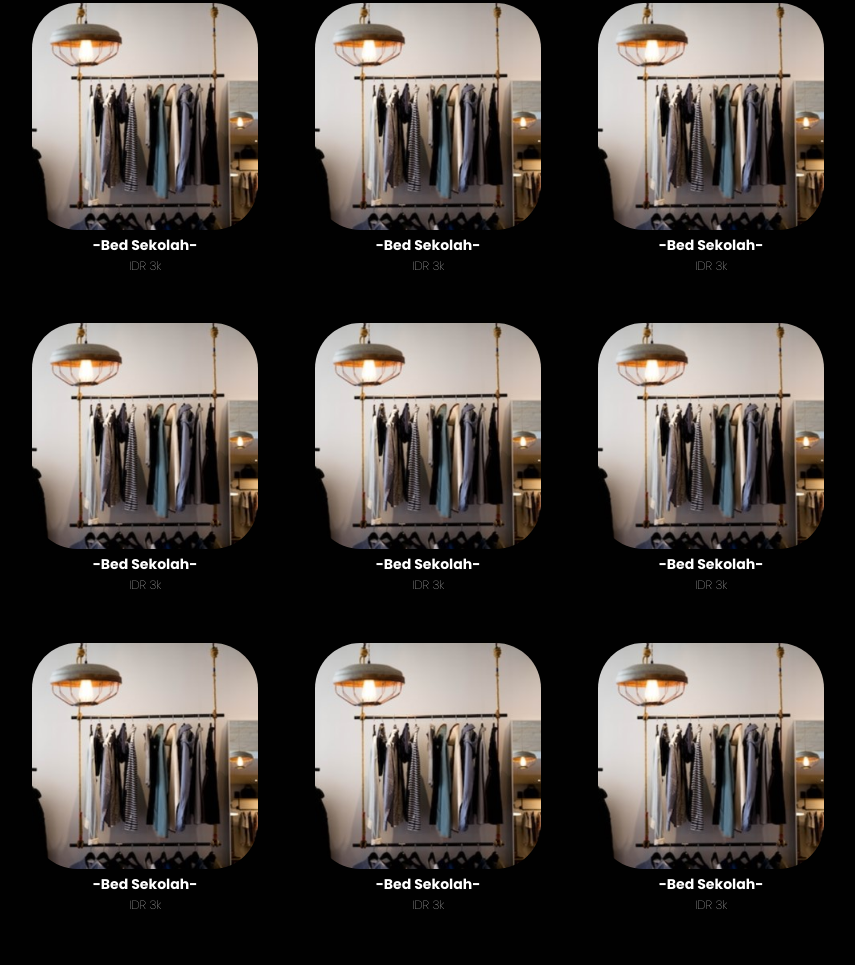
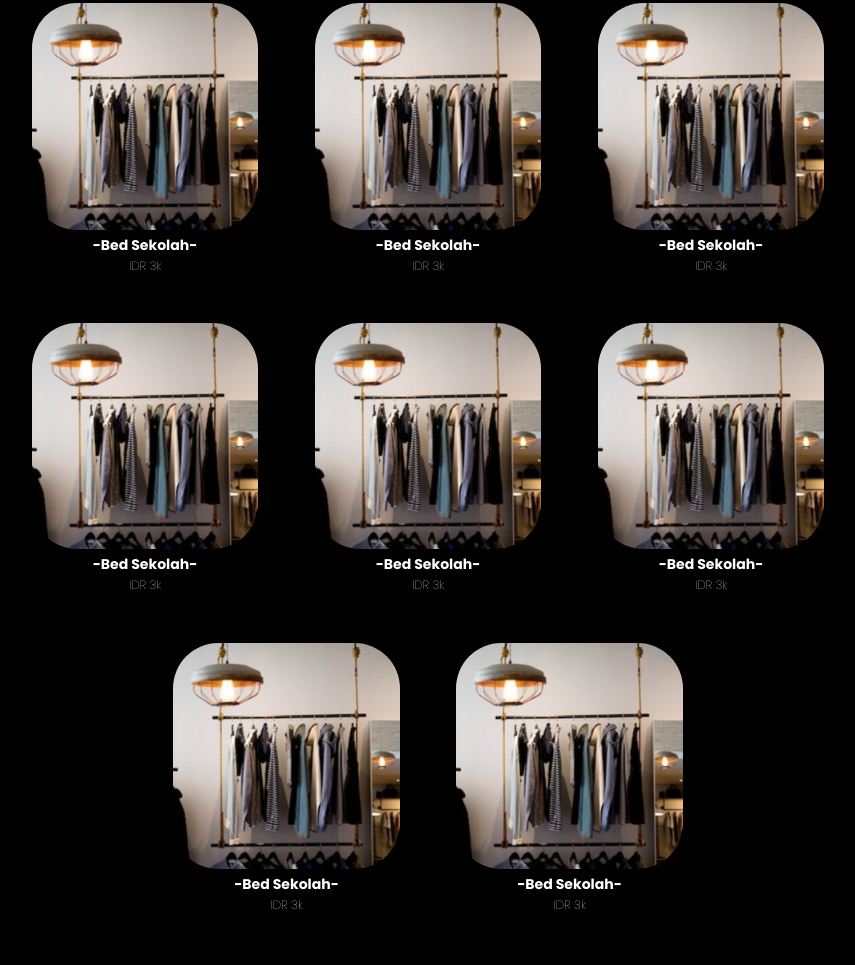
Before and after one commit to vernandohian345/Bordir-Bu-Yati, a plain HTML site: page index.html in a window 1280 px wide. Shown: the part 1706-2671 px from the top of the page, without its empty margins (212-1067 px from the left). Drawn offline with nearby package versions, Linux system fonts and the light colour scheme.

Commit message:
web portofolio usaha

```diff
--- a/css/style.css
+++ b/css/style.css
@@ -147,7 +147,7 @@ body {
 
 .hero .content {
   padding: 1.4rem 7%;
-  max-width: 70rem;
+  max-width: 75rem;
 }
 
 .hero .content h1 {
--- a/index.html
+++ b/index.html
@@ -68,7 +68,7 @@
 
       <div class="row">
         <div class="about-img">
-          <img src="/IMG/small-img.jpg" alt="Tentang Kami" />
+          <img src="/IMG/tentang kami.jpg" alt="Tentang Kami" />
         </div>
         <div class="content">
           <h3>Kami Menyediakan Apa Saja?</h3>
@@ -96,50 +96,44 @@
 
       <div class="row">
         <div class="menu-card">
-          <img src="/IMG/MENU/1.jpg" alt="Bed Sekolah" />
+          <img src="/IMG/1.jpg" alt="Bed Sekolah" />
           <h3 class="Menu-card-title">-Bed Sekolah-</h3>
           <p class="menu-card-price">IDR 3k</p>
       </div>
         <div class="menu-card">
-          <img src="/IMG/MENU/1.jpg" alt="Bed Sekolah" />
+          <img src="/IMG/1.jpg" alt="Bed Sekolah" />
           <h3 class="Menu-card-title">-Bed Sekolah-</h3>
           <p class="menu-card-price">IDR 3k</p>
       </div>
         <div class="menu-card">
-          <img src="/IMG/MENU/1.jpg" alt="Bed Sekolah" />
+          <img src="/IMG/1.jpg" alt="Bed Sekolah" />
           <h3 class="Menu-card-title">-Bed Sekolah-</h3>
           <p class="menu-card-price">IDR 3k</p>
       </div>
         <div class="menu-card">
-          <img src="/IMG/MENU/1.jpg" alt="Bed Sekolah" />
+          <img src="/IMG/1.jpg" alt="Bed Sekolah" />
           <h3 class="Menu-card-title">-Bed Sekolah-</h3>
           <p class="menu-card-price">IDR 3k</p>
       </div>
         <div class="menu-card">
-          <img src="/IMG/MENU/1.jpg" alt="Bed Sekolah" />
+          <img src="/IMG/1.jpg" alt="Bed Sekolah" />
           <h3 class="Menu-card-title">-Bed Sekolah-</h3>
           <p class="menu-card-price">IDR 3k</p>
       </div>
         <div class="menu-card">
-          <img src="/IMG/MENU/1.jpg" alt="Bed Sekolah" />
+          <img src="/IMG/1.jpg" alt="Bed Sekolah" />
           <h3 class="Menu-card-title">-Bed Sekolah-</h3>
           <p class="menu-card-price">IDR 3k</p>
       </div>
         <div class="menu-card">
-          <img src="/IMG/MENU/1.jpg" alt="Bed Sekolah" />
+          <img src="/IMG/1.jpg" alt="Bed Sekolah" />
           <h3 class="Menu-card-title">-Bed Sekolah-</h3>
           <p class="menu-card-price">IDR 3k</p>
       </div>
         <div class="menu-card">
-          <img src="/IMG/MENU/1.jpg" alt="Bed Sekolah" />
+          <img src="/IMG/1.jpg" alt="Bed Sekolah" />
           <h3 class="Menu-card-title">-Bed Sekolah-</h3>
           <p class="menu-card-price">IDR 3k</p>
-        </div>
-        <div class="menu-card">
-          <img src="/IMG/MENU/1.jpg" alt="Bed Sekolah" />
-          <h3 class="Menu-card-title">-Bed Sekolah-</h3>
-          <p class="menu-card-price">IDR 3k</p>
-        </div>
       </div>
     </section>
     <!-- Menu Section end -->
```
Also changed, not shown: IMG/1.jpg (renamed from IMG/MENU/1.jpg), IMG/istockphoto-1414692695-1024x1024.jpg (deleted), IMG/kisspng-sewing-machines-machine-embroidery-clip-art-sew-5ac513943731b4.9737610115228650442261.jpg (deleted), IMG/pngwing.com (4).png (deleted), IMG/small-img.jpg (deleted), IMG/tentang kami.jpg (added), 1 other file. Lines whose indentation alone changed are shown as unchanged.
